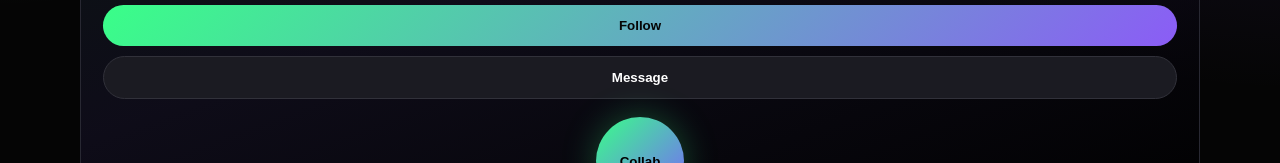
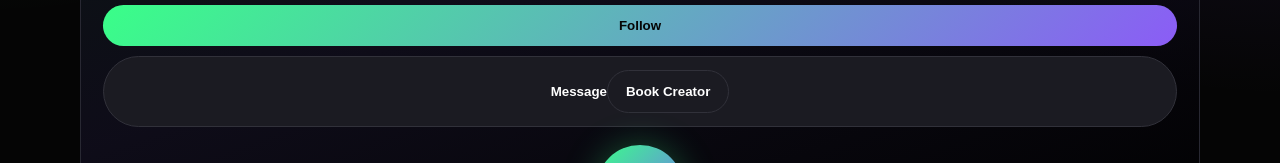
Before and after one commit to luchibagz-prog/utv-network-app, a Next.js app: page /u/1 in a window 1280 px wide. Shown: the part 480-643 px from the top of the page. Built offline with nearby package versions, Linux system fonts and the light colour scheme; no server answers; the database is empty.

Commit message:
Add booking buttons to profile pages

```diff
--- a/app/u/[email]/page.tsx
+++ b/app/u/[email]/page.tsx
@@ -231,6 +231,14 @@ export default function PublicCreatorPage() {
             }
           >
             Message
+            <button
+  className="btn secondary"
+  onClick={() =>
+    router.push(`/bookings/new?to=${encodeURIComponent(creatorEmail)}`)
+  }
+>
+  Book Creator
+</button>
           </button>
 
           <button
```
Also changed, not shown: app/profile/page.tsx (+8 -0 lines).
